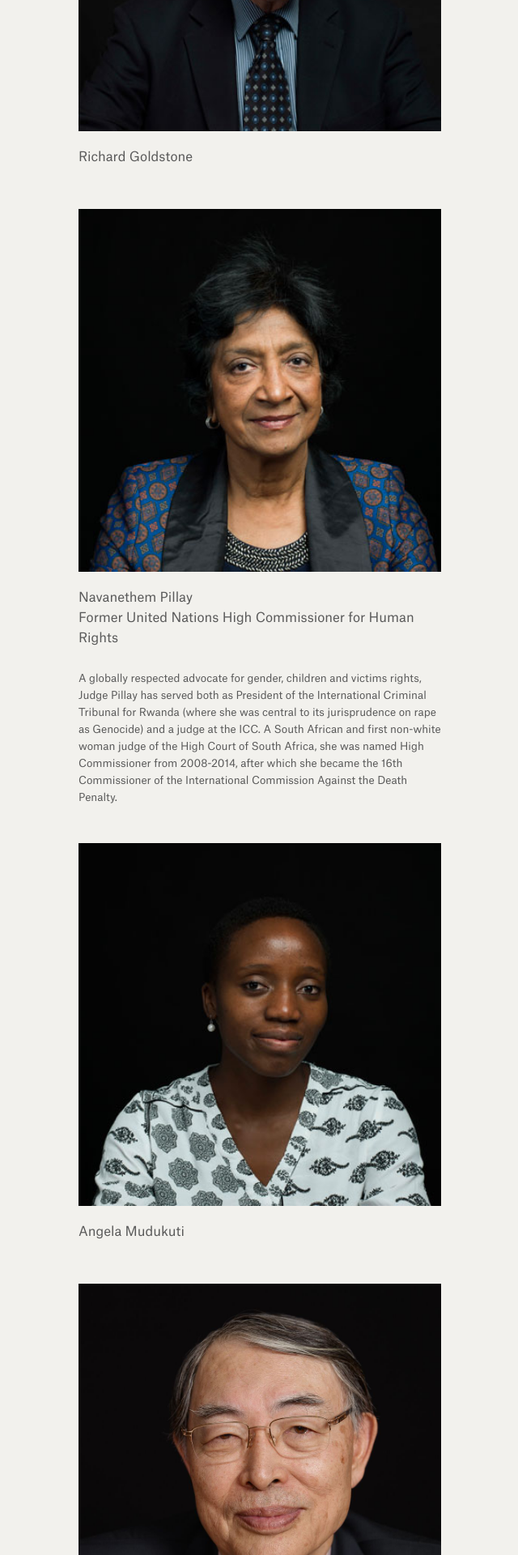
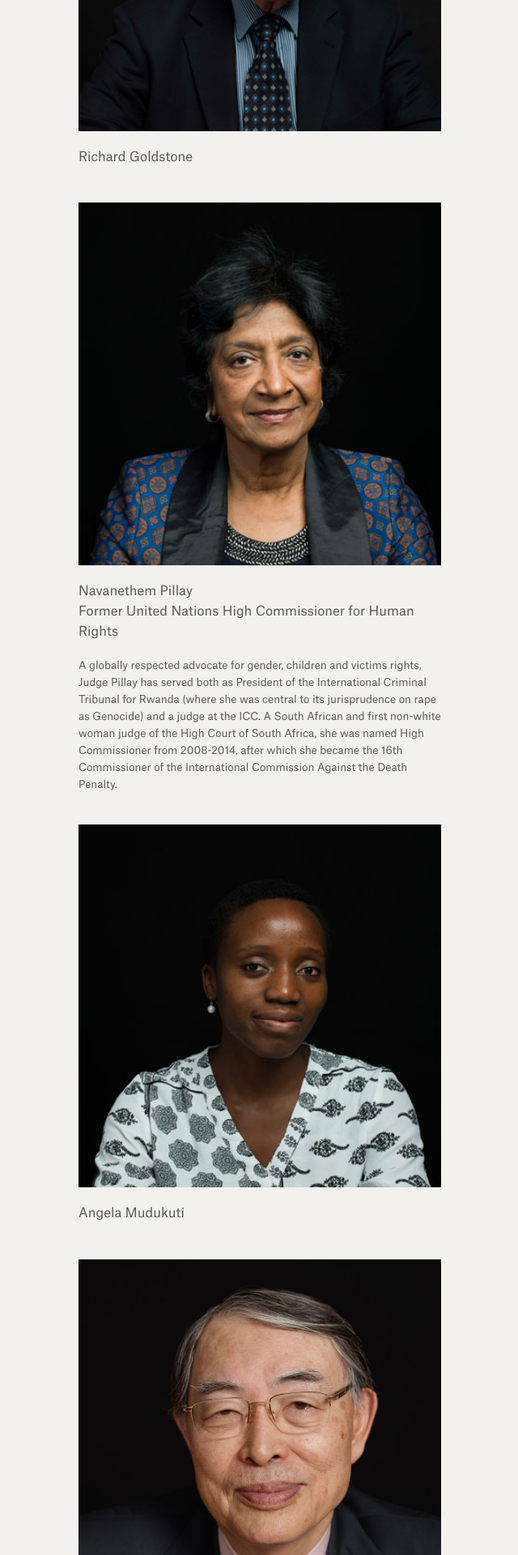
Before and after one commit to weights-and-measures/weights-and-measures.github.io, a Jekyll site: the page built from photographs.html, in a window 1280 px wide. Shown: the part 307-2227 px from the top of the page at 81% size, without its empty margins (319-959 px from the left). Built offline with Jekyll 4.4.1, drawn with Linux system fonts in a browser that asks for light colours.

Commit message:
Updated Modals

```diff
--- a/css/_modals.scss
+++ b/css/_modals.scss
@@ -60,7 +60,7 @@
 
 	p + p {
 		@include body_text;
-		margin: 0 0 1.6em;
+		margin: 0 0 1.1em;
 		text-align: left;
 		color: $mid_gray;
 	}
```
